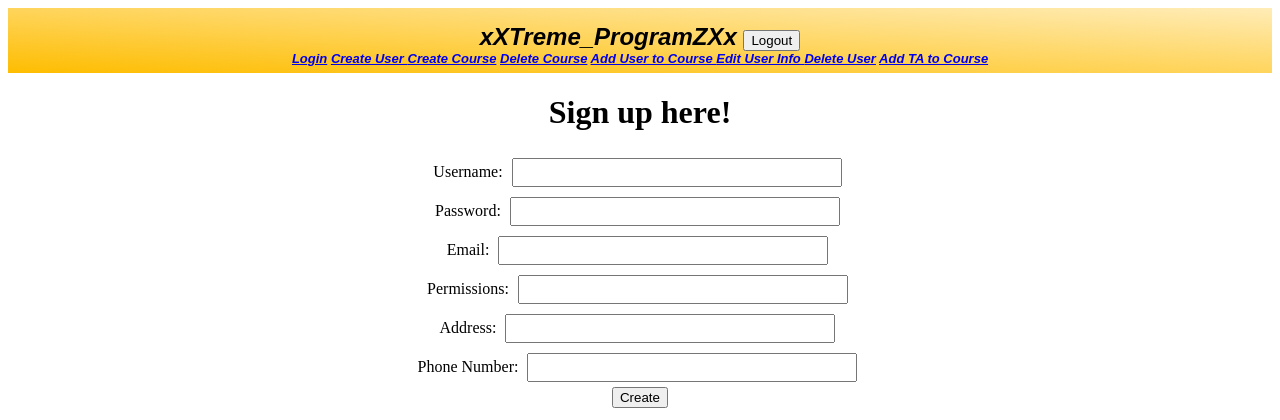
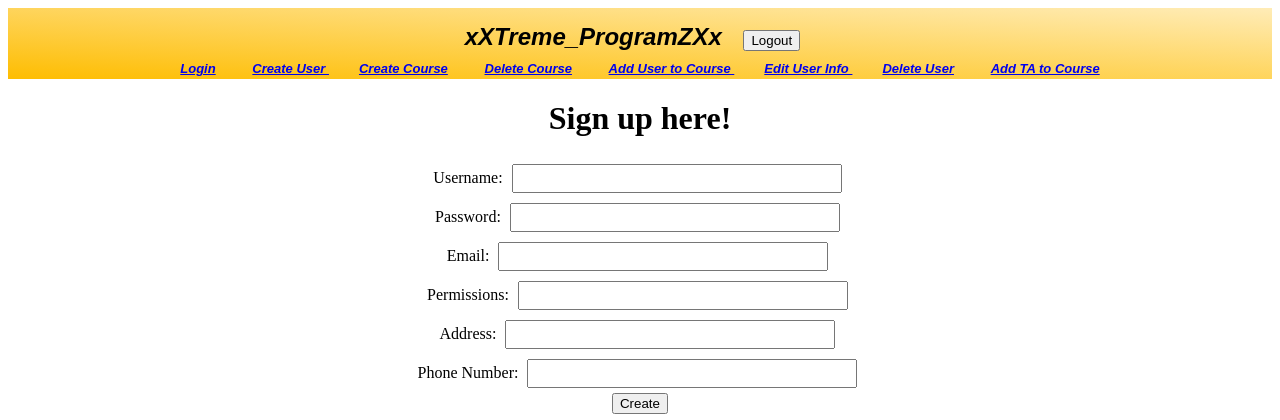
Before and after one commit to DevanClark/Final361, a Django app: page /createuser/ in a window 1280 px wide. Shown: the top 420 px of the page. Run offline with Django 3.2, Linux system fonts and the light colour scheme; some web fonts are replaced.

Commit message:
Updated link styling

```diff
--- a/Final/templates/base.html
+++ b/Final/templates/base.html
@@ -14,7 +14,8 @@
 <div class = "navbar">
     xXTreme_ProgramZXx
      <a href="#" onClick="document.getElementById('logoutform').submit()"><button type="button">Logout</button></a>
-<form id="logoutform" method="POST" action="{% url 'logout' %}" class = "links">
+<form id="logoutform" method="POST" action="{% url 'logout' %}">
+    <div class = "links">
     <a href=={% url 'loginpage' %}>Login</a>
     <a href={% url 'createuser' %}>Create User </a>
     <a href = {% url 'createcourse' %}>Create Course</a>
@@ -23,6 +24,7 @@
     <a href = {% url 'edituseradmin' %}> Edit User Info </a>
     <a href = {% url 'deleteuser' %}> Delete User</a>
     <a href = {% url 'addtatocourse' %}>Add TA to Course </a>
+    </div>
 {% csrf_token %}
 <input type="hidden">
 </form>
--- a/static/css/style.css
+++ b/static/css/style.css
@@ -18,7 +18,6 @@ h1{
     color: black;
     text-align: center;
     font-style: oblique;
-    height: 50px;
     font-size: x-large;
     font-weight: bolder;
     padding-top: 15px;
@@ -38,7 +37,8 @@ h1{
     font-weight: bolder;
 }
 
-.links{
+a:link {
     font-size: small;
-    font-weight:bold;
+    font-weight: bold;
+    margin: 15px;
 }
```
